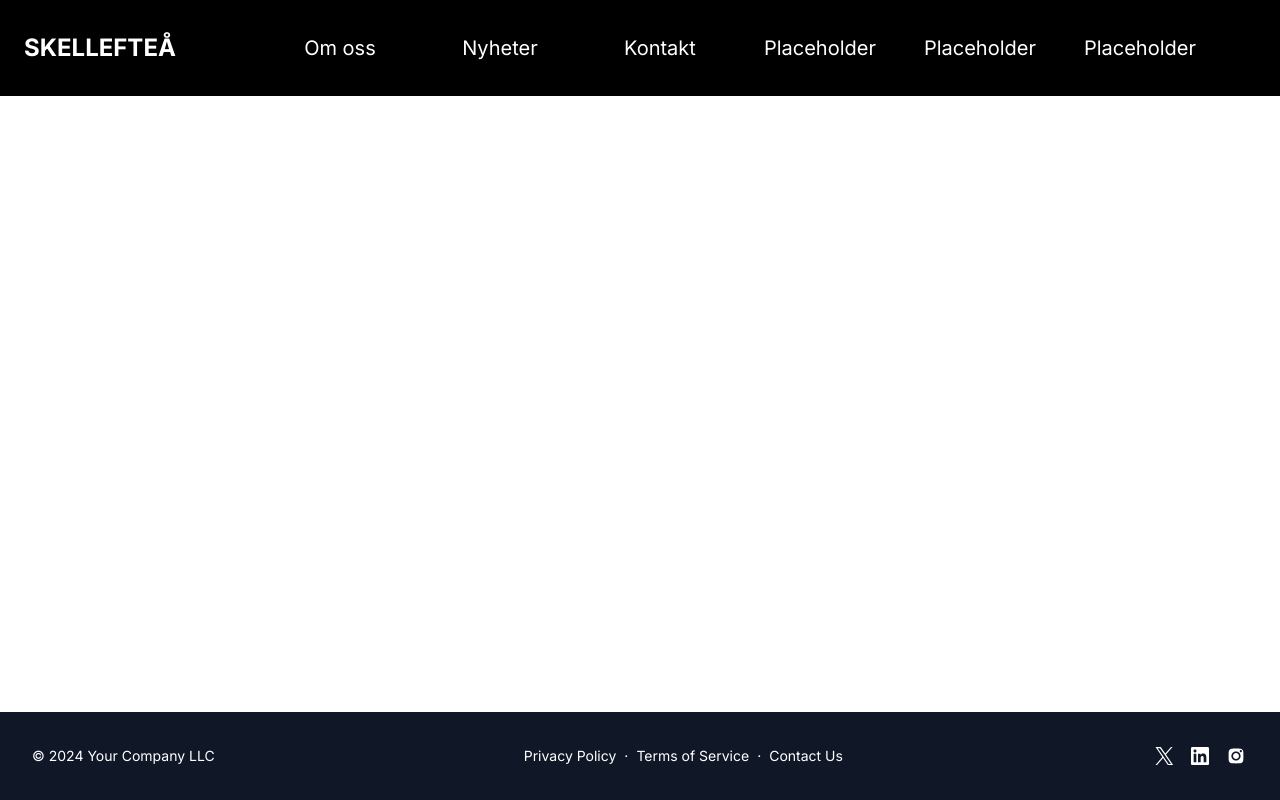
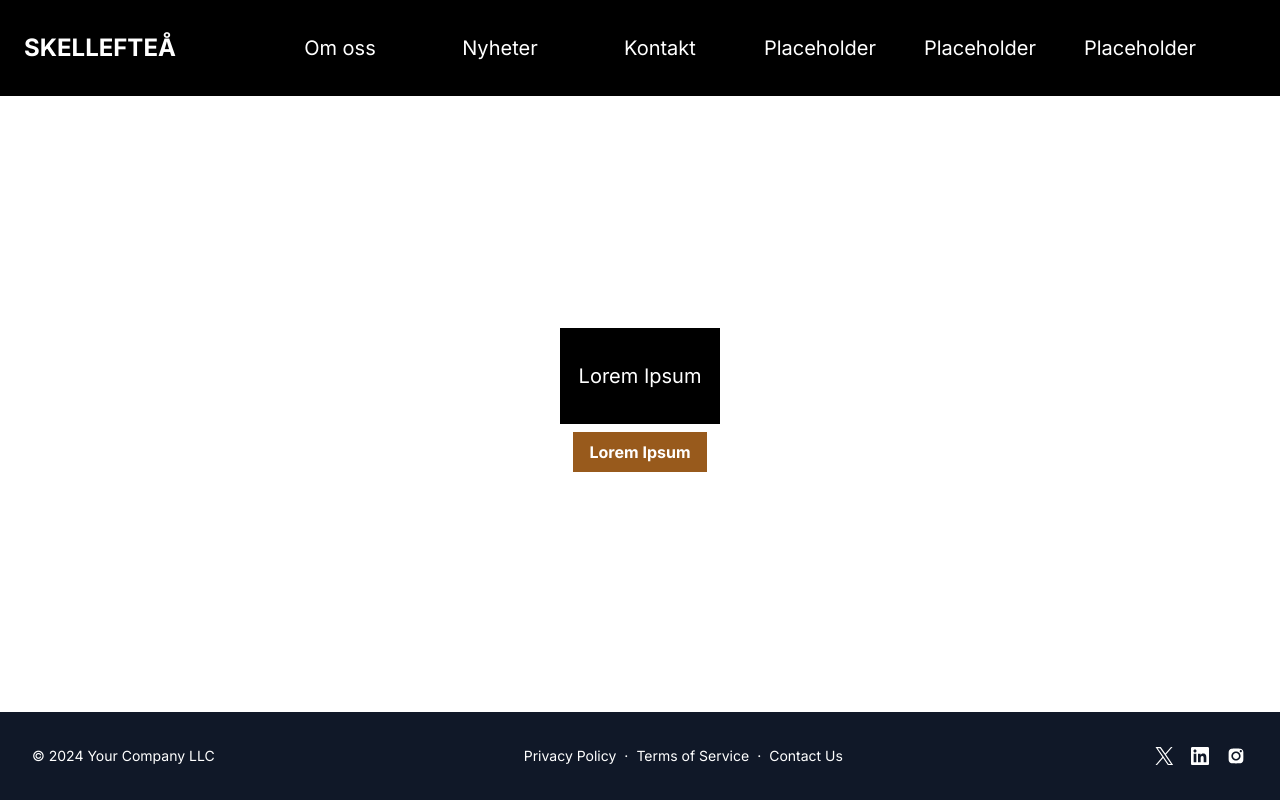
Before and after one commit to DavidTheMe/Bj-rnmamman-LIA, a React (Vite) app in the folder my-project/: page / in a window 1280 px wide. Built offline with nearby package versions, Linux system fonts and the light colour scheme.

Commit message:
Gjort small button

```diff
--- a/my-project/src/App.tsx
+++ b/my-project/src/App.tsx
@@ -1,6 +1,8 @@
 import "./App.css";
 import Footer from "./components/Footer";
 import Header from "./components/Header";
+import ButtonBig from "./components/ButtonBig";
+import ButtonSmall from "./components/ButtonSmall";
 
 function App() {
   return (
@@ -9,7 +11,8 @@ function App() {
     <div className="min-h-screen flex flex-col">
       <Header />
       <main className="grow flex flex-col items-center justify-center text-center">
-        <h1>test</h1>
+        <ButtonBig buttonText="Lorem Ipsum"/>
+        <ButtonSmall buttonText="Lorem Ipsum"/>
       </main>
       <Footer role="contentinfo" aria-label="Sidfot" />
     </div>
--- /dev/null
+++ b/my-project/src/components/ButtonSmall.tsx
@@ -0,0 +1,18 @@
+type ButtonSmallProps = {
+  buttonText: string;
+};
+
+function ButtonSmall({ buttonText }: ButtonSmallProps) {
+  return (
+    <>
+      <button
+        type="button"
+        className="bg-[#985A1C] hover:bg-[#B87F45] text-white font-bold py-2 px-4 m-2"
+      >
+        {buttonText}
+      </button>
+    </>
+  );
+}
+
+export default ButtonSmall;
```
Also changed, not shown: my-project/src/components/Header.tsx (line endings or trailing spaces).
